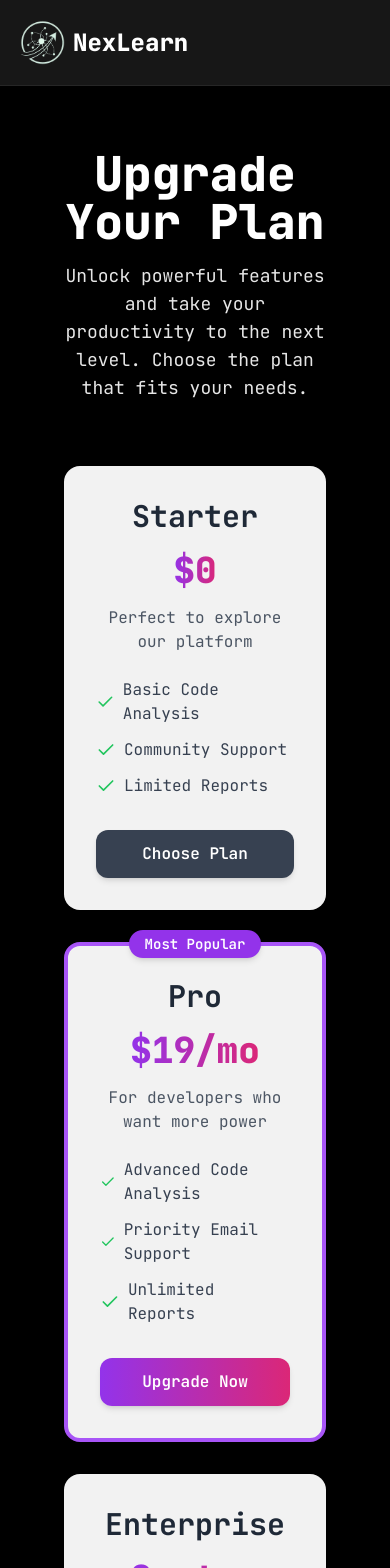
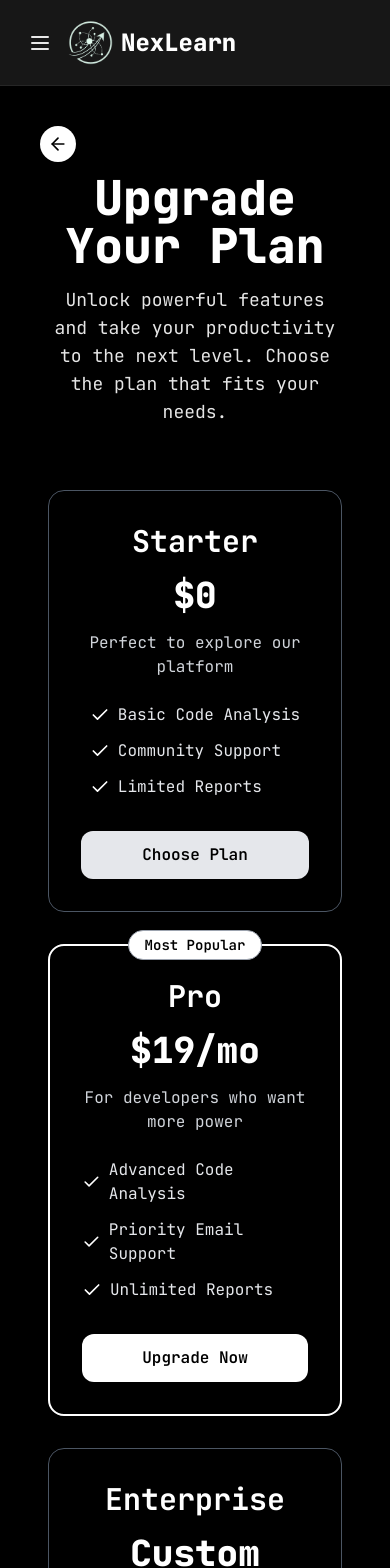
Before and after one commit to Asish-Praneeth-N/NexLearn, a Next.js app: page /dashboard/upgrade in a window 390 px wide. Shown: the top 1568 px of the page. Built offline with nearby package versions, Linux system fonts and the light colour scheme; no server answers.

Commit message:
Updated SideBar and header

```diff
--- a/app/dashboard/upgrade/page.tsx
+++ b/app/dashboard/upgrade/page.tsx
@@ -1,7 +1,12 @@
-import React from "react";
-import { Check } from "lucide-react";
+"use client";
+import React, { useState } from "react";
+import { Check, ArrowLeft } from "lucide-react";
+import { useRouter } from "next/navigation";
 
 const UpgradePage = () => {
+  const [isDialogOpen, setIsDialogOpen] = useState(false);
+  const router = useRouter();
+
   const plans = [
     {
       name: "Starter",
@@ -35,8 +40,16 @@ const UpgradePage = () => {
   ];
 
   return (
-    <div className="min-h-screen bg-black rounded-xl p-10 flex flex-col items-center justify-center">
-      <div className="text-center text-white mb-16">
+    <div className="min-h-screen bg-black rounded-xl p-6 md:p-10 flex flex-col items-center justify-center relative">
+      {/* Back Button - Mobile Only */}
+      <button
+        onClick={() => router.push("/dashboard")}
+        className="absolute top-4 left-4 p-2 rounded-full bg-white text-black shadow-md md:hidden"
+      >
+        <ArrowLeft className="w-5 h-5" />
+      </button>
+
+      <div className="text-center text-white mb-16 mt-10 md:mt-0">
         <h1 className="text-5xl font-extrabold mb-4 drop-shadow-lg">
           Upgrade Your Plan
         </h1>
@@ -46,40 +59,38 @@ const UpgradePage = () => {
         </p>
       </div>
 
+      {/* Pricing Cards */}
       <div className="grid grid-cols-1 md:grid-cols-3 gap-8 max-w-6xl w-full">
         {plans.map((plan, index) => (
           <div
             key={index}
-            className={`relative bg-white/95 rounded-2xl shadow-2xl p-8 flex flex-col items-center text-center transform transition-all hover:scale-105 hover:shadow-purple-500/40 duration-300 ${
-              plan.highlight ? "border-4 border-purple-500" : ""
+            className={`relative bg-black text-white border rounded-2xl shadow-lg p-8 flex flex-col items-center text-center transform transition-all hover:scale-105 hover:shadow-xl duration-300 ${
+              plan.highlight ? "border-2 border-white" : "border border-gray-600"
             }`}
           >
             {plan.highlight && (
-              <span className="absolute -top-4 px-4 py-1 bg-purple-600 text-white text-sm font-semibold rounded-full shadow-md">
+              <span className="absolute -top-4 px-4 py-1 bg-white text-black text-sm font-semibold rounded-full shadow-md border border-gray-400">
                 Most Popular
               </span>
             )}
-            <h2 className="text-3xl font-bold text-gray-800 mb-4">
-              {plan.name}
-            </h2>
-            <p className="text-4xl font-extrabold text-transparent bg-clip-text bg-gradient-to-r from-purple-600 to-pink-600 mb-4">
-              {plan.price}
-            </p>
-            <p className="text-gray-600 mb-6">{plan.description}</p>
+            <h2 className="text-3xl font-bold mb-4">{plan.name}</h2>
+            <p className="text-4xl font-extrabold mb-4">{plan.price}</p>
+            <p className="text-gray-300 mb-6">{plan.description}</p>
 
-            <ul className="text-gray-700 text-left space-y-3 mb-8">
+            <ul className="text-gray-200 text-left space-y-3 mb-8">
               {plan.features.map((feature, i) => (
                 <li key={i} className="flex items-center gap-2">
-                  <Check className="text-green-500 w-5 h-5" /> {feature}
+                  <Check className="text-white w-5 h-5" /> {feature}
                 </li>
               ))}
             </ul>
 
             <button
-              className={`px-6 py-3 rounded-xl font-semibold text-white w-full shadow-md transition-all duration-300 ${
+              onClick={() => setIsDialogOpen(true)}
+              className={`px-6 py-3 rounded-xl font-semibold text-black w-full shadow-md transition-all duration-300 ${
                 plan.highlight
-                  ? "bg-gradient-to-r from-purple-600 to-pink-600 hover:opacity-90"
-                  : "bg-gray-700 hover:bg-gray-900"
+                  ? "bg-white hover:bg-gray-200"
+                  : "bg-gray-200 hover:bg-gray-300"
               }`}
             >
               {plan.highlight ? "Upgrade Now" : "Choose Plan"}
@@ -87,6 +98,24 @@ const UpgradePage = () => {
           </div>
         ))}
       </div>
+
+      {/* Dialog Box */}
+      {isDialogOpen && (
+        <div className="fixed inset-0 bg-black/70 flex items-center justify-center z-50">
+          <div className="bg-white text-black rounded-xl shadow-2xl p-8 w-[90%] max-w-md text-center">
+            <h2 className="text-2xl font-bold mb-4">🚧 Coming Soon</h2>
+            <p className="mb-6 text-gray-700">
+              This feature is not yet available. Stay tuned for updates!
+            </p>
+            <button
+              onClick={() => setIsDialogOpen(false)}
+              className="px-6 py-2 bg-black text-white rounded-lg hover:bg-gray-800 transition"
+            >
+              Close
+            </button>
+          </div>
+        </div>
+      )}
     </div>
   );
 };
--- a/components/dashboard/DashboardHeader.tsx
+++ b/components/dashboard/DashboardHeader.tsx
@@ -1,49 +1,90 @@
 "use client";
 
 import { UserButton } from "@clerk/nextjs";
-import React, { useEffect, useState } from "react";
+import React, { useState } from "react";
 import Image from "next/image";
 import Link from "next/link";
-import { motion } from "framer-motion";
+import { motion, AnimatePresence } from "framer-motion";
+import { Menu, X } from "lucide-react";
+import Sidebar from "./Sidebar";
 
 const DashboardHeader = () => {
-  const [isDashboard, setIsDashboard] = useState(false);
-
-  useEffect(() => {
-    const pathname = window.location.pathname;
-    setIsDashboard(pathname.endsWith("/dashboard") || pathname.endsWith("/analytics"));
-  }, []);
+  const [isSidebarOpen, setIsSidebarOpen] = useState(false);
 
   return (
+    <>
       <div
-      className={`p-5 shadow-md flex ${
-        isDashboard ? "justify-end" : "justify-between"
-      } items-center bg-neutral-900 text-white/90 backdrop-blur-md border-b border-neutral-800 sticky top-0 z-50`}
+        className="p-5 shadow-md flex items-center bg-neutral-900 text-white/90 backdrop-blur-md border-b border-neutral-800 sticky top-0 z-50 justify-between"
       >
-      {!isDashboard && (
+        {/* Mobile Logo & Hamburger */}
+        <div className="flex items-center gap-2 md:hidden">
+          <button
+            onClick={() => setIsSidebarOpen(true)}
+            className="p-2 rounded-md hover:bg-neutral-800 transition"
+          >
+            <Menu className="w-6 h-6" />
+          </button>
+
           <Link href="/">
             <motion.div
               initial={{ opacity: 0, x: -15 }}
               animate={{ opacity: 1, x: 0 }}
               className="flex gap-2 items-center cursor-pointer"
             >
-            <Image src="/logonexbgrm.png" width={45} height={45} alt="NexLearn logo" priority />
-            <h2 className="font-extrabold text-2xl text-white">
-              NexLearn
-            </h2>
+              <Image
+                src="/logonexbgrm.png"
+                width={45}
+                height={45}
+                alt="NexLearn logo"
+                priority
+              />
+              <h2 className="font-extrabold text-2xl text-white">NexLearn</h2>
             </motion.div>
           </Link>
-      )}
+        </div>
 
+        {/* Desktop User Button */}
+        <div className="ml-auto">
           <UserButton
             afterSignOutUrl="/"
             appearance={{
               elements: {
-            userButtonAvatarBox: "w-10 h-10 border-2 border-neutral-500 rounded-full shadow-md",
+                userButtonAvatarBox:
+                  "w-10 h-10 border-2 border-neutral-500 rounded-full shadow-md",
               },
             }}
           />
         </div>
+      </div>
+
+      {/* Mobile Sidebar Overlay */}
+      <AnimatePresence>
+        {isSidebarOpen && (
+          <motion.div
+            initial={{ x: "-100%" }}
+            animate={{ x: 0 }}
+            exit={{ x: "-100%" }}
+            transition={{ type: "spring", stiffness: 300, damping: 30 }}
+            className="fixed top-0 left-0 w-64 h-full bg-neutral-900 z-50 shadow-xl p-5 md:hidden"
+          >
+            <div className="flex justify-end mb-6">
+              <button onClick={() => setIsSidebarOpen(false)} className="p-2 rounded-md hover:bg-neutral-800">
+                <X className="w-6 h-6" />
+              </button>
+            </div>
+            <Sidebar closeSidebar={() => setIsSidebarOpen(false)} />
+          </motion.div>
+        )}
+      </AnimatePresence>
+
+      {/* Overlay background */}
+      {isSidebarOpen && (
+        <div
+          className="fixed inset-0 bg-black bg-opacity-50 z-40 md:hidden"
+          onClick={() => setIsSidebarOpen(false)}
+        />
+      )}
+    </>
   );
 };
 
```
Also changed, not shown: components/dashboard/Sidebar.tsx (+70 -4 lines). Lines whose indentation alone changed are shown as unchanged.
